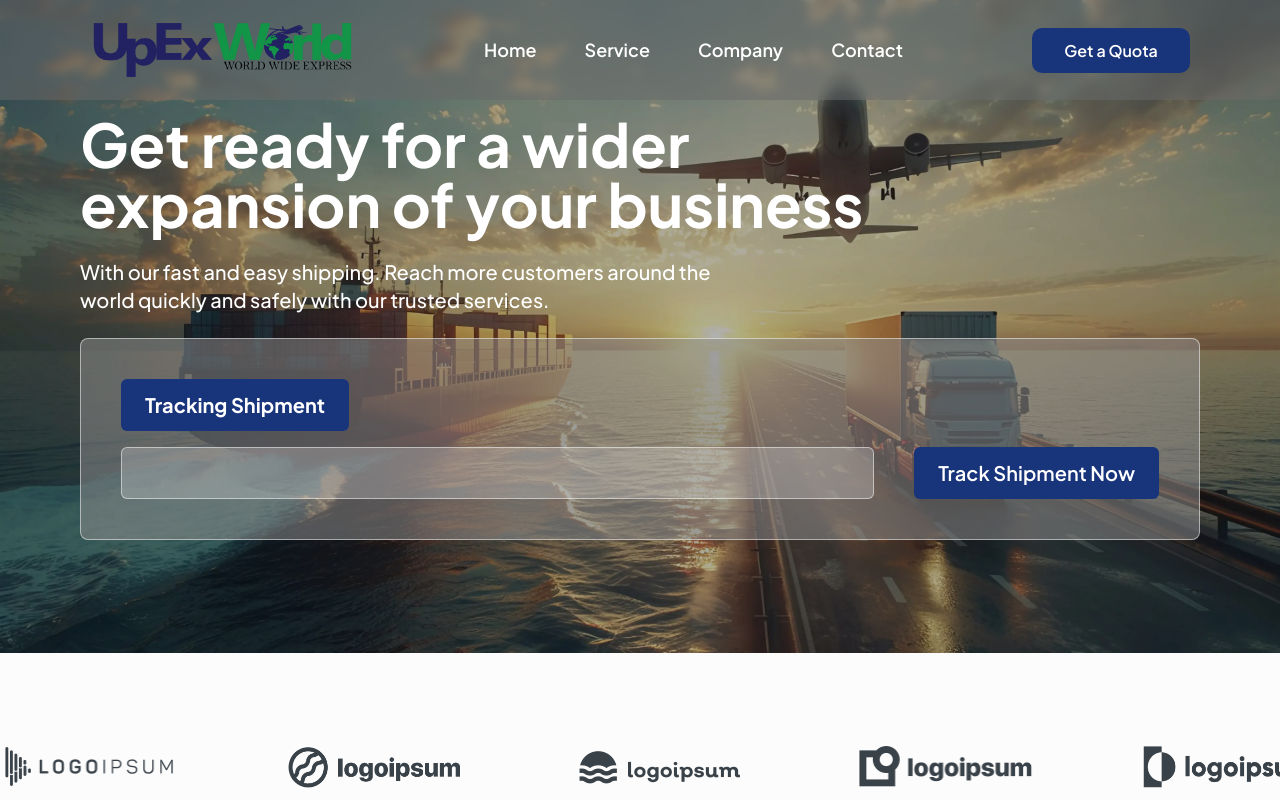
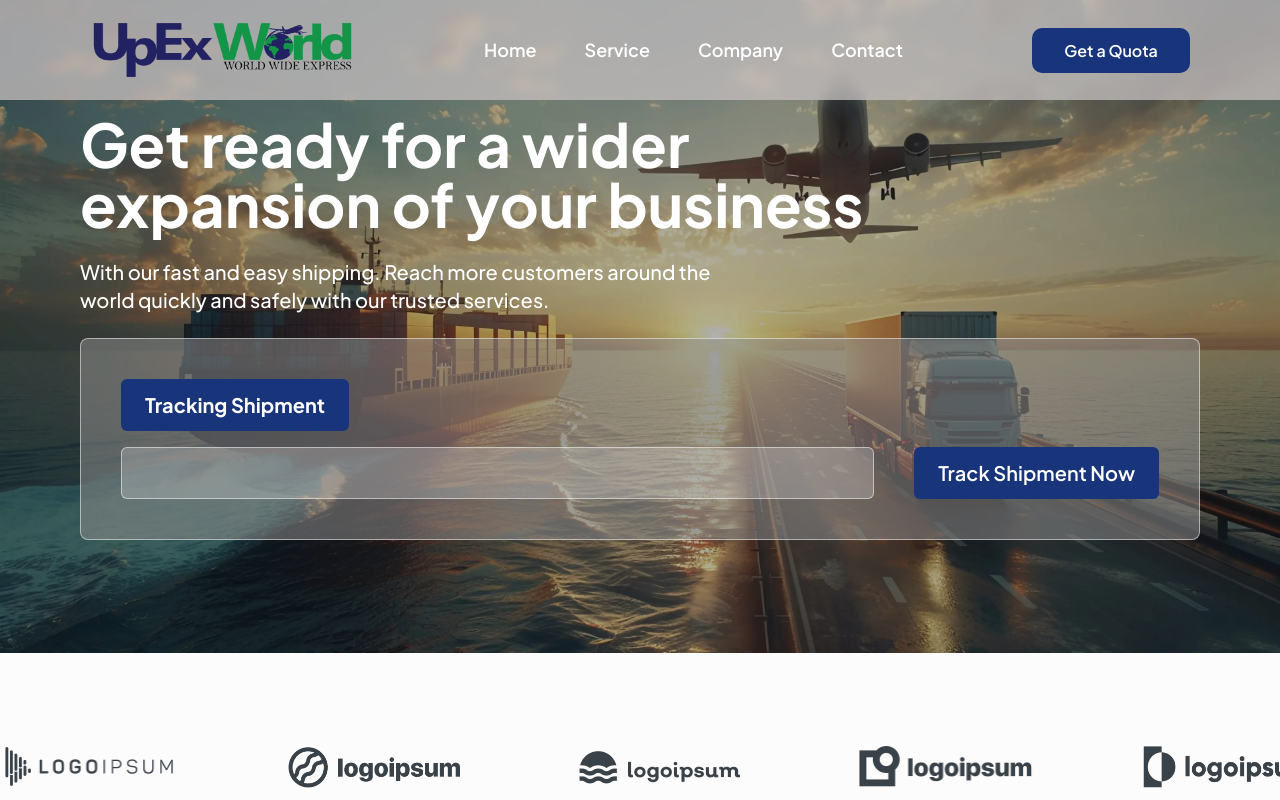
Before and after one commit to fzsf163/delivery-site, a React (Vite) app: page / in a window 1280 px wide. Shown: the top 800 px of the page. Built offline with nearby package versions, Linux system fonts and the light colour scheme.

Commit message:
color update

```diff
--- a/src/components/navbar/navbar.tsx
+++ b/src/components/navbar/navbar.tsx
@@ -35,7 +35,7 @@ export default function Navbar() {
   };
 
   return (
-    <div className="fixed left-0 top-0 z-50 h-[68px] w-full bg-[rgba(106,106,106,0.52)] text-white backdrop-blur-sm lg:h-[100px]">
+    <div className="fixed left-0 top-0 z-50 h-[68px] w-full bg-[rgba(197,191,191,0.77)] text-white backdrop-blur-sm lg:h-[100px]">
       <div className="mx-auto hidden w-full items-center justify-center gap-5 lg:flex lg:gap-16 xl:gap-[129px]">
         <div className="w-fit">
           <Link to="/">
```
